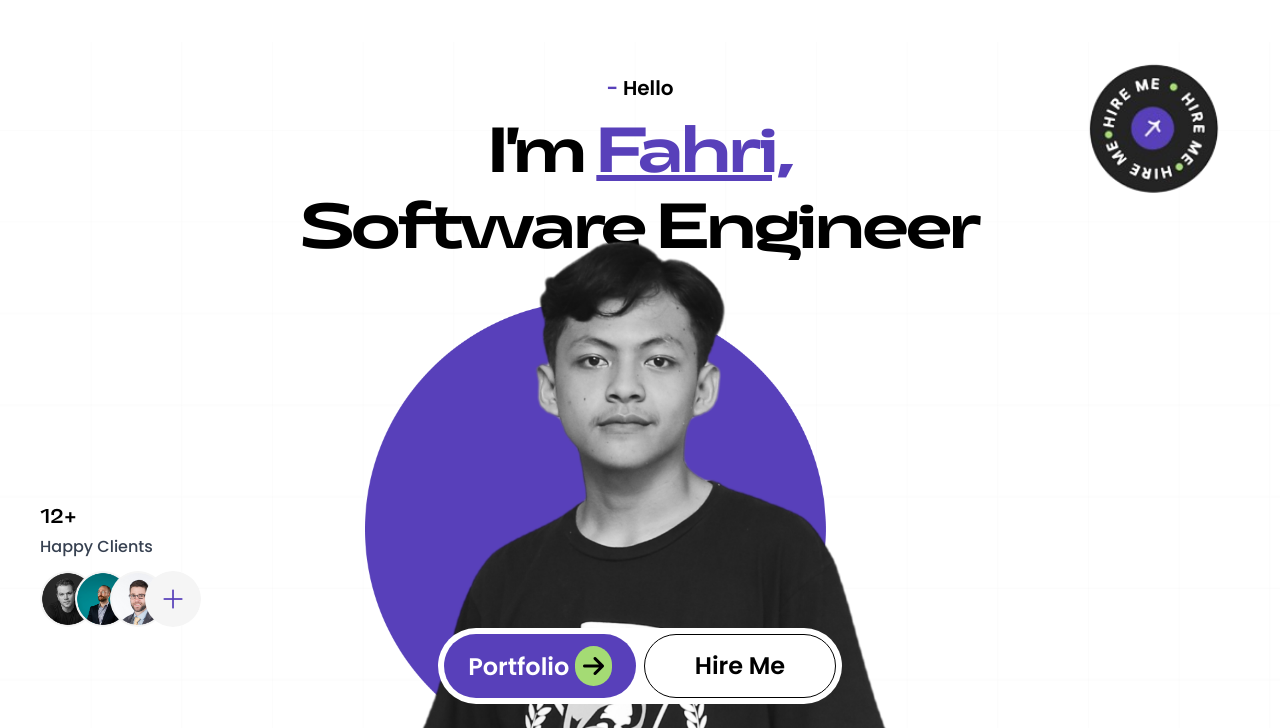
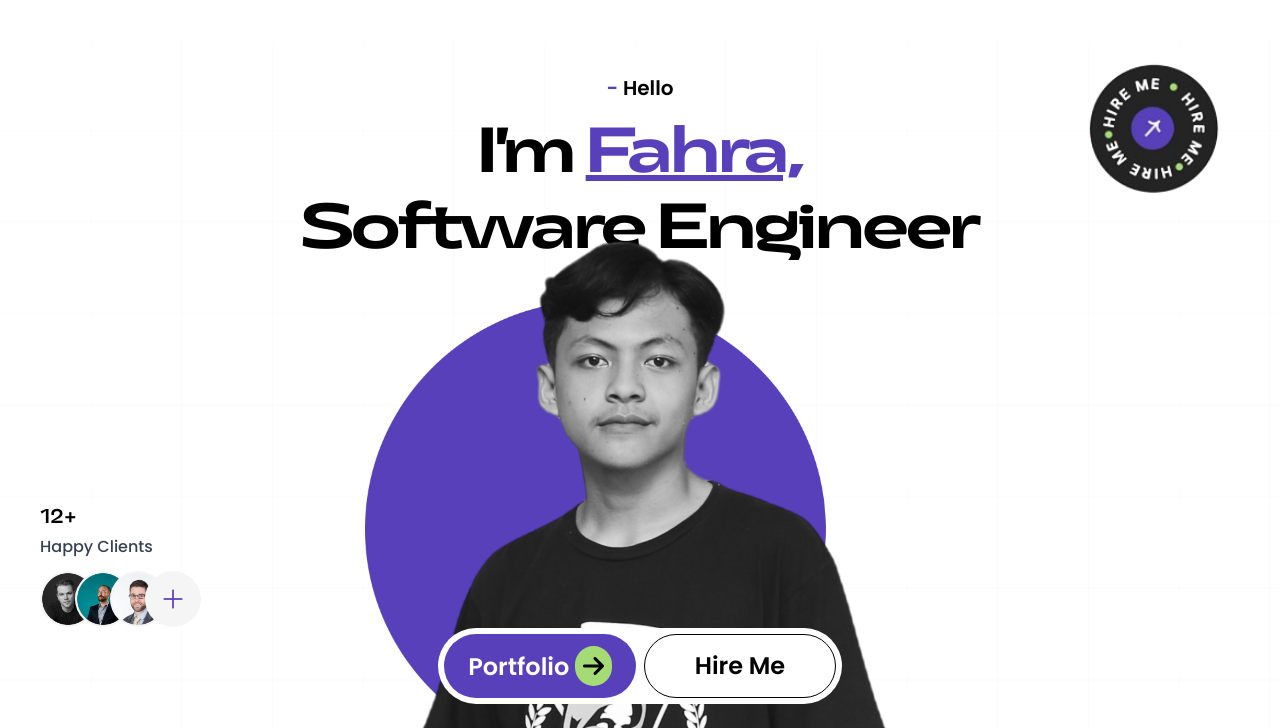
Before and after one commit to ffahrimf/ffahrimf.github.io, a website: page index.html in a window 1280 px wide. Shown: the part 102-830 px from the top of the page. Drawn offline with nearby package versions, Linux system fonts and the light colour scheme.

Commit message:
Edit Test

```diff
--- a/index.html
+++ b/index.html
@@ -162,7 +162,7 @@
               </h5>
               <div>
                 <h1 class="font-asgard font-bold md:text-6xl text-4xl mb-4">
-                  I'm <u class="text-primary">Fahri,</u>
+                  I'm <u class="text-primary">Fahra,</u>
                 </h1>
                 <h1 class="font-asgard font-bold text-4xl md:text-6xl">
                   Software Engineer
```
